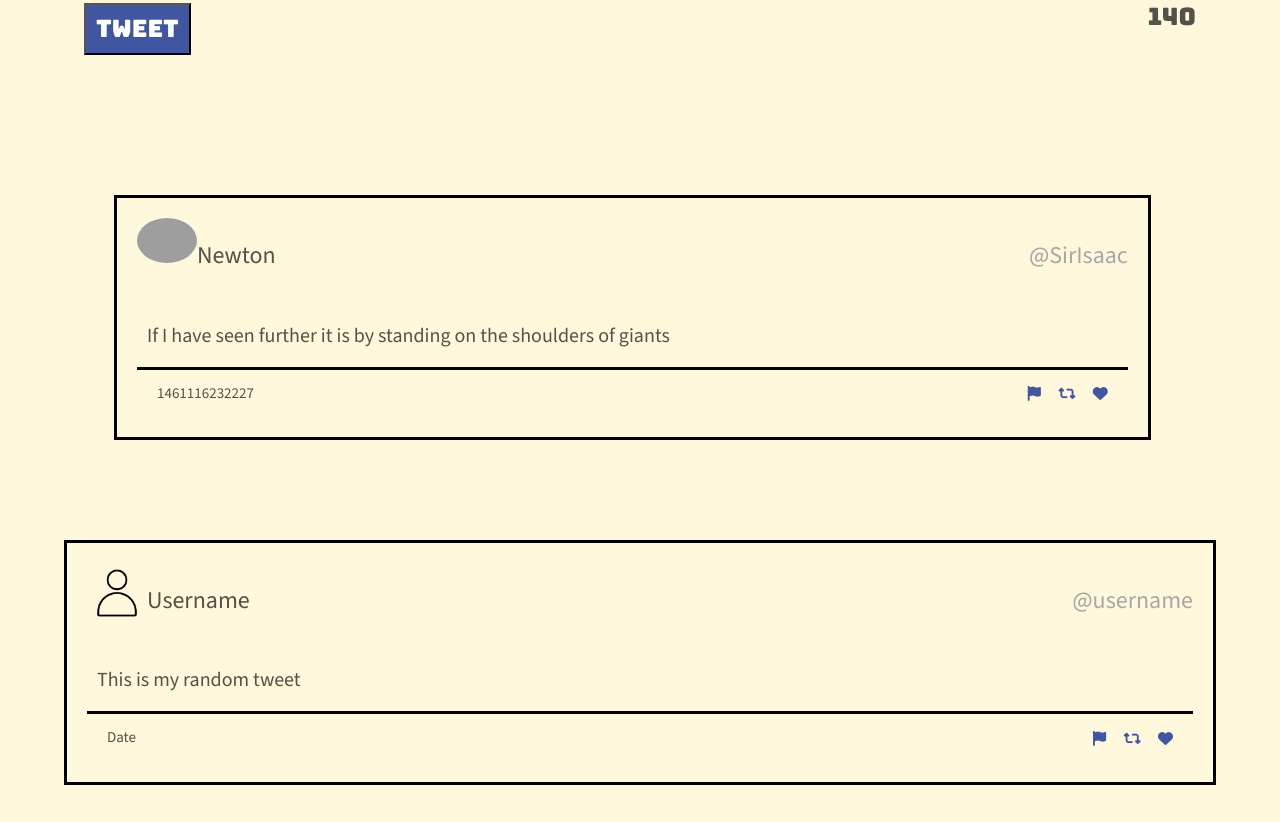
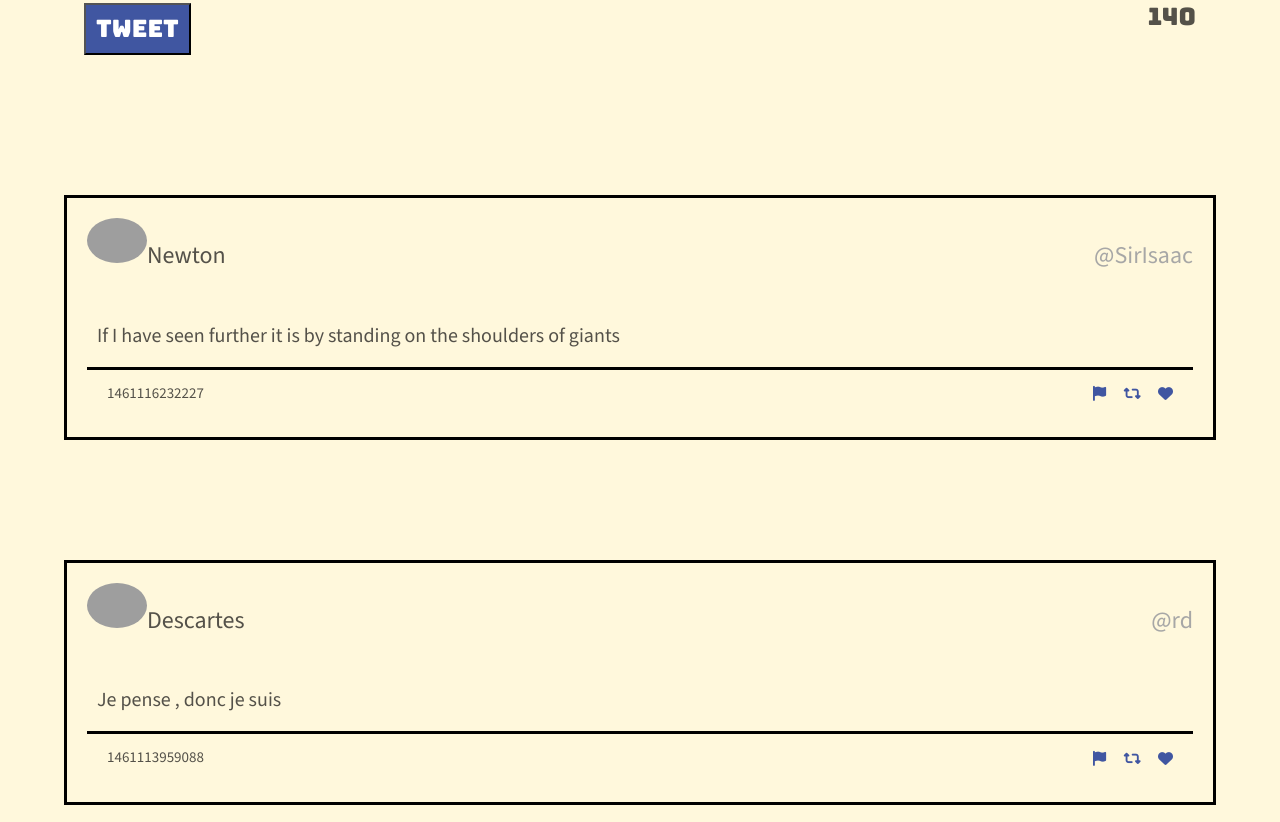
Before and after one commit to TayrineSoares/tweeter, a website: page public/index.html in a window 1280 px wide. Shown: the part 678-1500 px from the top of the page. Drawn offline with nearby package versions, Linux system fonts and the light colour scheme; grey boxes are pictures that could not be loaded.

Commit message:
Implement renderTweets function

```diff
--- a/public/scripts/client.js
+++ b/public/scripts/client.js
@@ -5,6 +5,32 @@
  */
 
 $(document).ready(function() {
+
+    // Fake data taken from initial-tweets.json
+  const data = [
+    {
+      "user": {
+        "name": "Newton",
+        "avatars": "https://i.imgur.com/73hZDYK.png"
+        ,
+        "handle": "@SirIsaac"
+      },
+      "content": {
+        "text": "If I have seen further it is by standing on the shoulders of giants"
+      },
+      "created_at": 1461116232227
+    },
+    {
+      "user": {
+        "name": "Descartes",
+        "avatars": "https://i.imgur.com/nlhLi3I.png",
+        "handle": "@rd" },
+      "content": {
+        "text": "Je pense , donc je suis"
+      },
+      "created_at": 1461113959088
+    }
+  ]
 
 function createTweetElement(tweetData) {
 
@@ -41,23 +67,21 @@ function createTweetElement(tweetData) {
 }
 
 
-// Test / driver code (temporary). Eventually will get this from the server.
-const tweetData = {
-  "user": {
-    "name": "Newton",
-    "avatars": "https://i.imgur.com/73hZDYK.png",
-      "handle": "@SirIsaac"
-    },
-  "content": {
-      "text": "If I have seen further it is by standing on the shoulders of giants"
-    },
-  "created_at": 1461116232227
-}
+// takes in an array of tweet objects and then appends each one to the #tweets-container
+const renderTweets = function(tweets) {
+  // Empty the container to avoid duplicate tweets when rendering
+  $('#tweets-container').empty();
 
-const $tweet = createTweetElement(tweetData);
+  // Loop through each tweet object in the array
+  for (const tweet of tweets) {
+    // Create the tweet element using createTweetElement
+    const $tweetElement = createTweetElement(tweet);
 
-// Test / driver code (temporary)
-console.log($tweet); // to see what it looks like
-$('#tweets-container').append($tweet); // to add it to the page so we can make sure it's got all the right elements, classes, etc.
+    // Append the tweet element to the #tweets-container
+    $('#tweets-container').append($tweetElement);
+  }
+};
+
+renderTweets(data);
 
 });
--- a/public/styles/tweet.css
+++ b/public/styles/tweet.css
@@ -1,5 +1,9 @@
 #tweets-container {
-  width: 90%;
+  display: flex;
+  flex-direction: column;
+  align-items: center;
+  width: 100%;
+  gap: 20px; /* Ensures spacing between tweets */
 }
 
 .tweet {
--- a/server/data-files/initial-tweets.json
+++ b/server/data-files/initial-tweets.json
@@ -8,7 +8,7 @@
     "content": {
       "text": "If I have seen further it is by standing on the shoulders of giants"
     },
-    "created_at": 1734381906275
+    "created_at": 1734383329797
   },
   {
     "user": {
@@ -19,6 +19,6 @@
     "content": {
       "text": "Je pense , donc je suis"
     },
-    "created_at": 1734468306275
+    "created_at": 1734469729797
   }
 ]
```
Also changed, not shown: public/index.html (+1 -2 lines).
